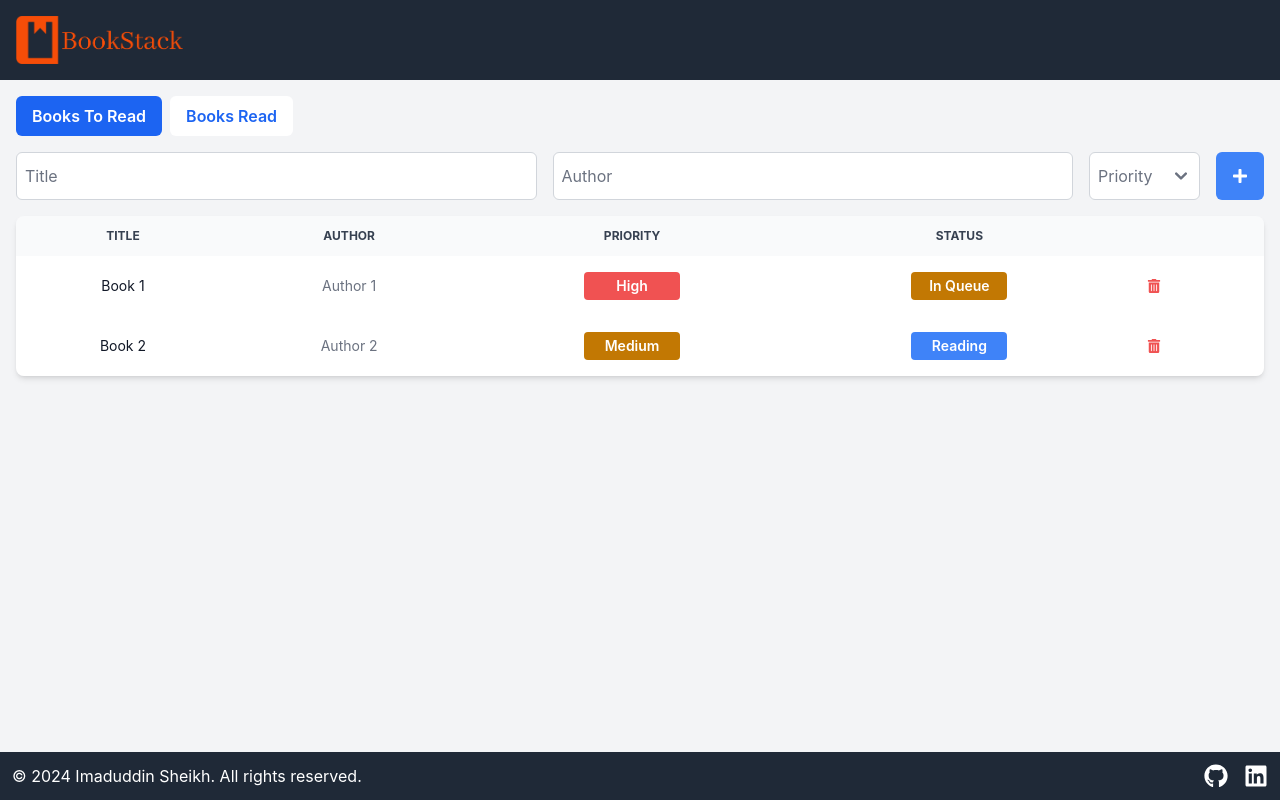
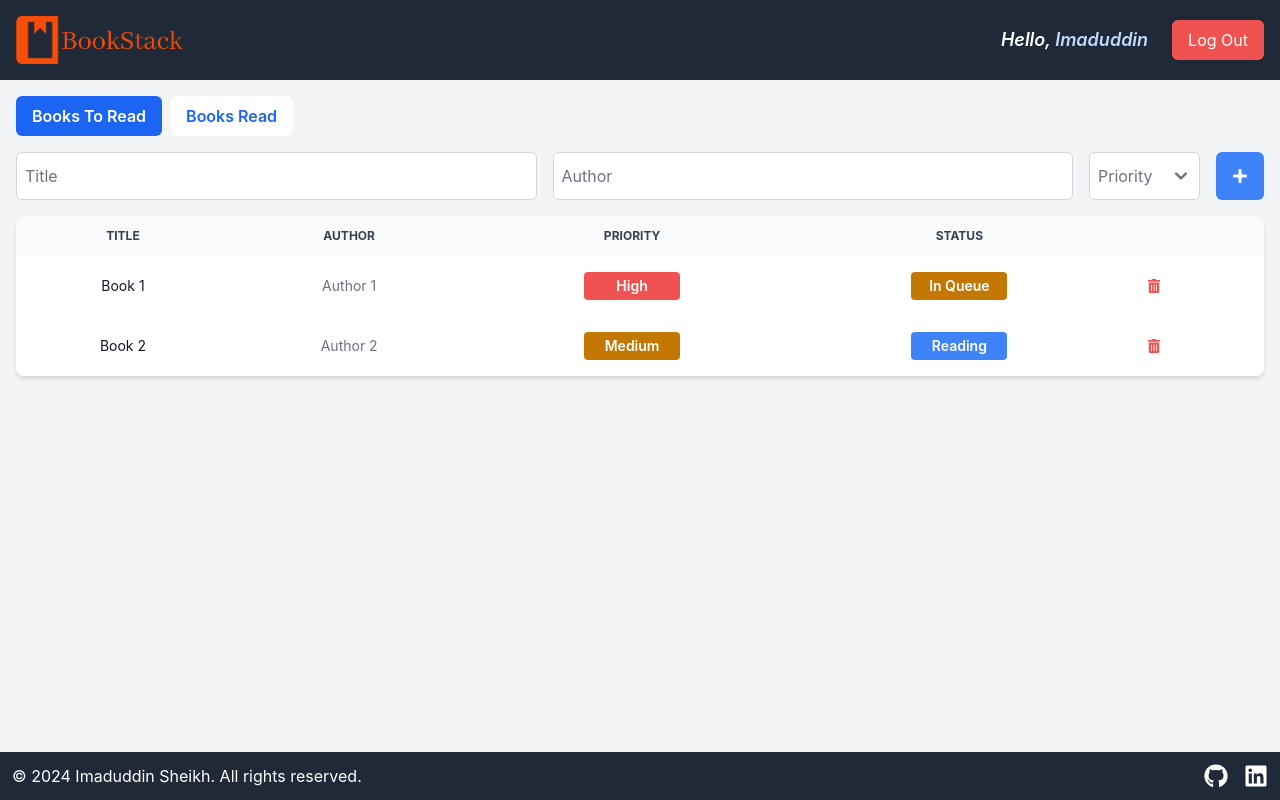
Before and after one commit to isheikh8492/BookStack, a React (Create React App) app in the folder bookstack_frontend/: page / in a window 1280 px wide. Built offline with nearby package versions, Linux system fonts and the light colour scheme.

Commit message:
frontend improvements

```diff
--- a/bookstack_frontend/src/components/BookItem.js
+++ b/bookstack_frontend/src/components/BookItem.js
@@ -49,9 +49,21 @@ function BookItem({ book, onDelete, onChangeStatus, onChangePriority }) {
     <>
       <tr className="bg-white dark:bg-gray-800 hover:bg-gray-100 dark:hover:bg-gray-700 transition-shadow shadow-sm hover:shadow-md rounded-lg">
         <td className="py-4 px-6 text-center text-gray-900 whitespace-nowrap dark:text-white">
-          {book.title}
+          <div
+            className="overflow-hidden text-ellipsis whitespace-nowrap"
+            title={book.title}
+          >
+            {book.title}
+          </div>
         </td>
-        <td className="py-4 px-6 text-center">{book.author}</td>
+        <td className="py-4 px-6 text-center">
+          <div
+            className="overflow-hidden text-ellipsis whitespace-nowrap"
+            title={book.author}
+          >
+            {book.author}
+          </div>
+        </td>
         <td className="py-4 px-6 text-center">
           <span
             onClick={cyclePriority}
--- a/bookstack_frontend/src/components/Footer.js
+++ b/bookstack_frontend/src/components/Footer.js
@@ -26,6 +26,4 @@ function Footer() {
 export default Footer;
 
 
-// TODO: Find a way to make title and author columns have same width despite long content
 // TODO: Add a button to toggle between ascending and descending order
-// TODO: Add auth system to the app, Log out button can be on the Navbar on the right
--- a/bookstack_frontend/src/components/Navbar.js
+++ b/bookstack_frontend/src/components/Navbar.js
@@ -1,12 +1,22 @@
 import React from "react";
 import logo from "../assets/logo-no-background.png";
 
-function Navbar() {
+function Navbar({ firstName, onLogout }) {
   return (
-    <nav className="bg-gray-800 p-4">
+    <nav className="bg-gray-800 p-4 flex justify-between items-center">
       <div className="flex items-center">
         <img src={logo} alt="BookStack Logo" className="h-12 w-auto" />
-        {/* <span className="text-white text-2xl ml-4">BookStack</span> */}
+      </div>
+      <div className="flex items-center space-x-6">
+        <span className="text-white text-lg font-semibold italic">
+          Hello, <span className="text-blue-200">Imaduddin</span>
+        </span>
+        <button
+          onClick={onLogout}
+          className="bg-red-500 text-white px-4 py-2 rounded-md hover:bg-red-600"
+        >
+          Log Out
+        </button>
       </div>
     </nav>
   );
```
